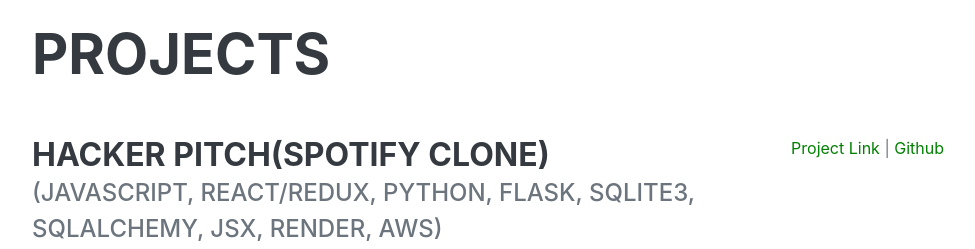
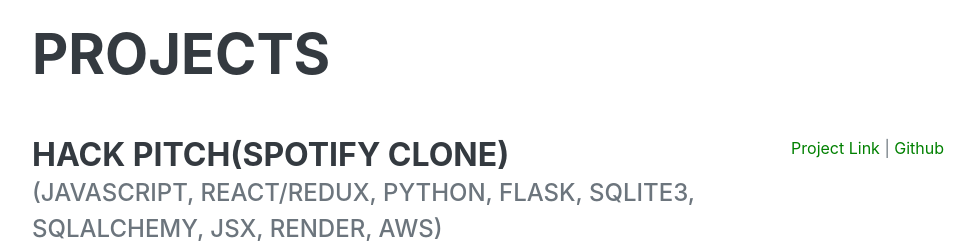
Before and after one commit to Micodlr/portfolio, a plain HTML site: page index.html in a window 1280 px wide. Shown: the part 860-1109 px from the top of the page, without its empty margins (288-1263 px from the left). Drawn offline with nearby package versions, Linux system fonts and the light colour scheme; a web font is replaced by a local one.

Commit message:
updated hack pitch title

```diff
--- a/index.html
+++ b/index.html
@@ -140,7 +140,7 @@
             class="d-flex flex-column flex-md-row justify-content-between mb-5"
           >
             <div class="flex-grow-1">
-              <h3 class="mb-0">Hacker Pitch(Spotify Clone)</h3>
+              <h3 class="mb-0">Hack Pitch(Spotify Clone)</h3>
               <div class="subheading mb-3">(JavaScript, React/Redux, Python, Flask, SQLite3, SQLAlchemy, JSX, Render, AWS) 	</div>
               <div style="display:flex;"><img style="height:12em; width:12em; margin-right: 10px; margin-top: 8px;"src="spotify2.png"/>
               <p >
```
